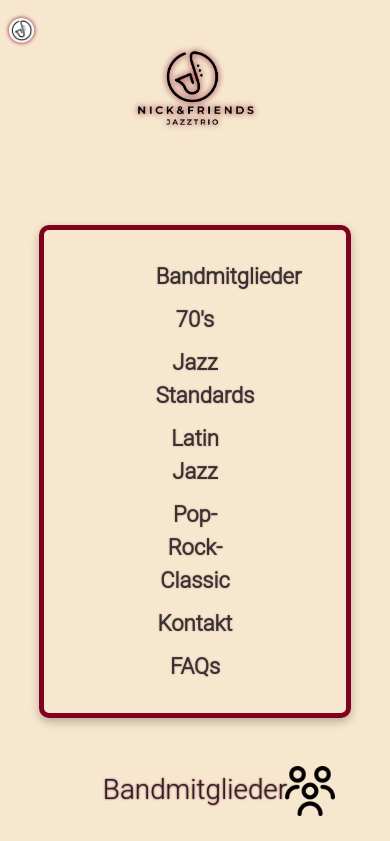
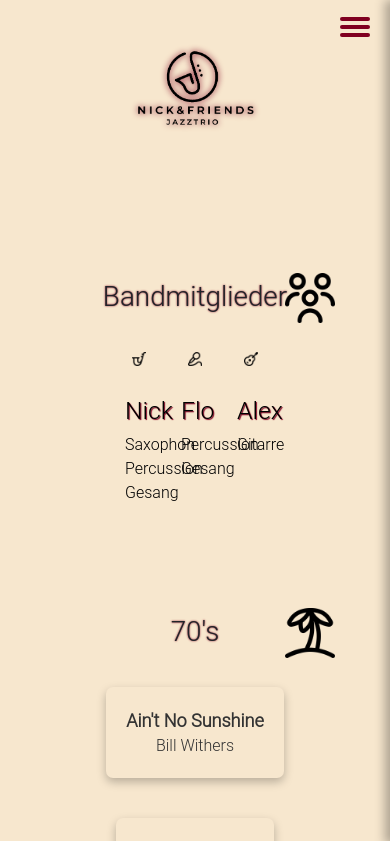
Before and after one commit to ZuiHydraClique/NickAndFriends, a React (Create React App) app: page / in a window 390 px wide. Shown: the top 841 px of the page. Built offline with nearby package versions, Linux system fonts and the light colour scheme.

Commit message:
Hamburgermenü hinzugefügt

```diff
--- a/src/Navbar/Navbar.css
+++ b/src/Navbar/Navbar.css
@@ -1,3 +1,4 @@
+/* Standard Navbar */
 .navbar-link {
     text-decoration: none;
     text-shadow: rgba(128, 0, 32, 0.38) 0 0 2px;
@@ -18,6 +19,7 @@
     transition: ease 0.3s;
   }
 
+  /* Container */
   #navbar-container {
     position: sticky;
     top: 10px;
@@ -33,7 +35,8 @@
     padding: 10px 20px;
   }
 
-#navbar-content {
+  /* Navbar Content */
+  .navbar-content {
     display: flex;
     justify-content: space-between;
     align-items: center;
@@ -54,33 +57,97 @@
     cursor: pointer;
   }
 
+  /* Hamburger Icon */
+  .hamburger {
+    display: none;
+    cursor: pointer;
+    flex-direction: column;
+    justify-content: space-between;
+    width: 30px;
+    height: 20px;
+    z-index: 1001;
+    position: fixed;
+    top: 2%;
+    right: 20px;
+  }
+
+  .hamburger span {
+    display: block;
+    height: 4px;
+    width: 100%;
+    background: #800020;
+    border-radius: 2px;
+    transition: all 0.3s ease-in-out;
+  }
+
+  /* Menü */
+  .menu {
+    display: flex;
+  }
+
+  .menu.open {
+    transform: translateX(100%);
+  }
+
   @media (max-width: 1350px) {
+
+    #navbar-container {
+        position: sticky;
+        top: 10px;
+        left: 2.5%;
+        width: 95%;
+        border-radius: 10px;
+        border: none;
+        background-color: #F7E7CE;
+        box-shadow: none;
+        z-index: 1000;
+        display: flex;
+        align-items: center;
+        padding: 0px 0px;
+      }
+
+    /* Hamburger Icon */
+    .hamburger {
+      display: flex;
+    }
+
+    .hamburger.open span:nth-child(1) {
+        transform: translateY(8px) rotate(45deg);
+      }
+
+      .hamburger.open span:nth-child(2) {
+        opacity: 0;
+      }
+
+      .hamburger.open span:nth-child(3) {
+        transform: translateY(-8px) rotate(-45deg);
+      }
+
     /* Navbar Content */
-    #navbar-content  {
-        transition: ease 0.5s;
+    .navbar-content {
       flex-direction: column;
-        gap: 10px;
-        align-items: center;
+      position: fixed;
+      transform: translateX(100%);
+      top: 0;
+      right: 0;
+      width: 100%;
+      height: 100%;
+      background: #f7e7ce;
+      z-index: 1000;
       justify-content: center;
-        width: 100%;
+      gap: 20px;
+      padding: 20px;
+      box-shadow: -5px 0 10px rgba(0, 0, 0, 0.3);
+    }
+
+    .menu.open {
+      transform: translateX(0);
     }
 
     #navbar-logo {
-        width: 7%;
-        position: fixed;
-        top: 2%;
-        left: 2%;
-        z-index: 1000;
-    }
-
-    /* Navbar Container */
-    #navbar-container {
-        position: static;
-        width: 80%;
-        margin: 0 auto;
-        display: flex;
-        justify-content: center;
-        padding-bottom: 30px;
-        padding-top: 30px;
+      width: 10%;
+      position: absolute;
+      top: 10px;
+      left: 10px;
     }
   }
--- a/src/Navbar/Navbar.js
+++ b/src/Navbar/Navbar.js
@@ -1,54 +1,66 @@
-import React from 'react';
-import './Navbar.css';
-import '../styles/flex.css';
-import Icon from '../pictures/logo512.png';
+import React, { useState } from "react";
+import "./Navbar.css";
+import "../styles/flex.css";
+import Icon from "../pictures/logo512.png";
 
 const Navbar = () => {
+  const [isOpen, setIsOpen] = useState(false);
+
+  const toggleNavbar = () => {
+    setIsOpen(!isOpen);
+  };
 
   const scrollToSection = (id) => {
     const element = document.getElementById(id);
     if (element) {
-            const headerOffset = window.innerWidth < 1350 ? 0 : 70; // Höhe der Navbar oder anderen Elementen
+      const headerOffset = window.innerWidth < 1350 ? 0 : 70; // Höhe der Navbar
       const elementPosition = element.getBoundingClientRect().top;
       const offsetPosition = elementPosition + window.scrollY - headerOffset;
 
       window.scrollTo({
         top: offsetPosition,
-                behavior: 'smooth'
+        behavior: "smooth",
       });
     }
   };
 
   return (
-        <div
-            id="navbar-container"
-        >
-            <div
-                id="navbar-content"
-            >
-                <img src={Icon} id="navbar-logo"  onClick={() => scrollToSection('logo-container')} alt="ICON"/>
-                <div className="navbar-link" onClick={() => scrollToSection('bandmitglieder')}>
+    <div id="navbar-container">
+
+      <div className={`hamburger ${isOpen ? "open" : ""}`} onClick={toggleNavbar}>
+        <span></span>
+        <span></span>
+        <span></span>
+      </div>
+
+      <div className={`navbar-content menu ${isOpen ? "open" : ""}`}>
+        <img
+          src={Icon}
+          id="navbar-logo"
+          onClick={() => scrollToSection("logo-container")}
+          alt=""
+        />
+        <div className="navbar-link" onClick={() => scrollToSection("bandmitglieder")}>
           Bandmitglieder
         </div>
-                <div className="navbar-link" onClick={() => scrollToSection('seventees')}>
+        <div className="navbar-link" onClick={() => scrollToSection("seventees")}>
           70's
         </div>
-                <div className="navbar-link" onClick={() => scrollToSection('jazzstandard')}>
+        <div className="navbar-link" onClick={() => scrollToSection("jazzstandard")}>
           Jazz Standards
         </div>
-                <div className="navbar-link" onClick={() => scrollToSection('latinjazz')}>
+        <div className="navbar-link" onClick={() => scrollToSection("latinjazz")}>
           Latin Jazz
         </div>
-                <div className="navbar-link" onClick={() => scrollToSection('poprockclassic')}>
+        <div className="navbar-link" onClick={() => scrollToSection("poprockclassic")}>
           Pop-Rock-Classic
         </div>
-                <div className="navbar-link" onClick={() => scrollToSection('kontakt')}>
+        <div className="navbar-link" onClick={() => scrollToSection("kontakt")}>
           Kontakt
         </div>
-                <div className="navbar-link" onClick={() => scrollToSection('faqs')}>
+        <div className="navbar-link" onClick={() => scrollToSection("faqs")}>
           FAQs
         </div>
-
       </div>
     </div>
   );
```
Lines whose indentation alone changed are shown as unchanged.
